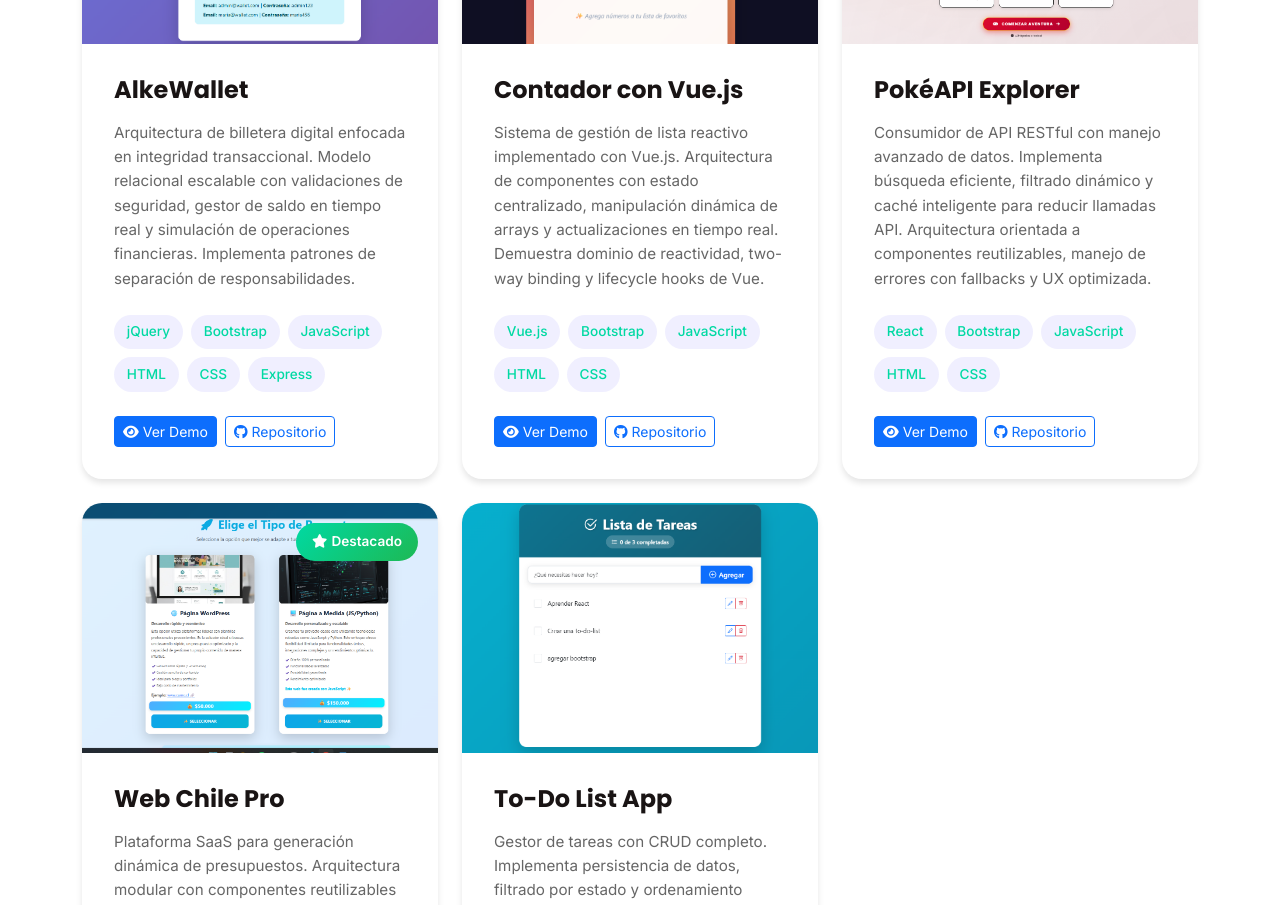
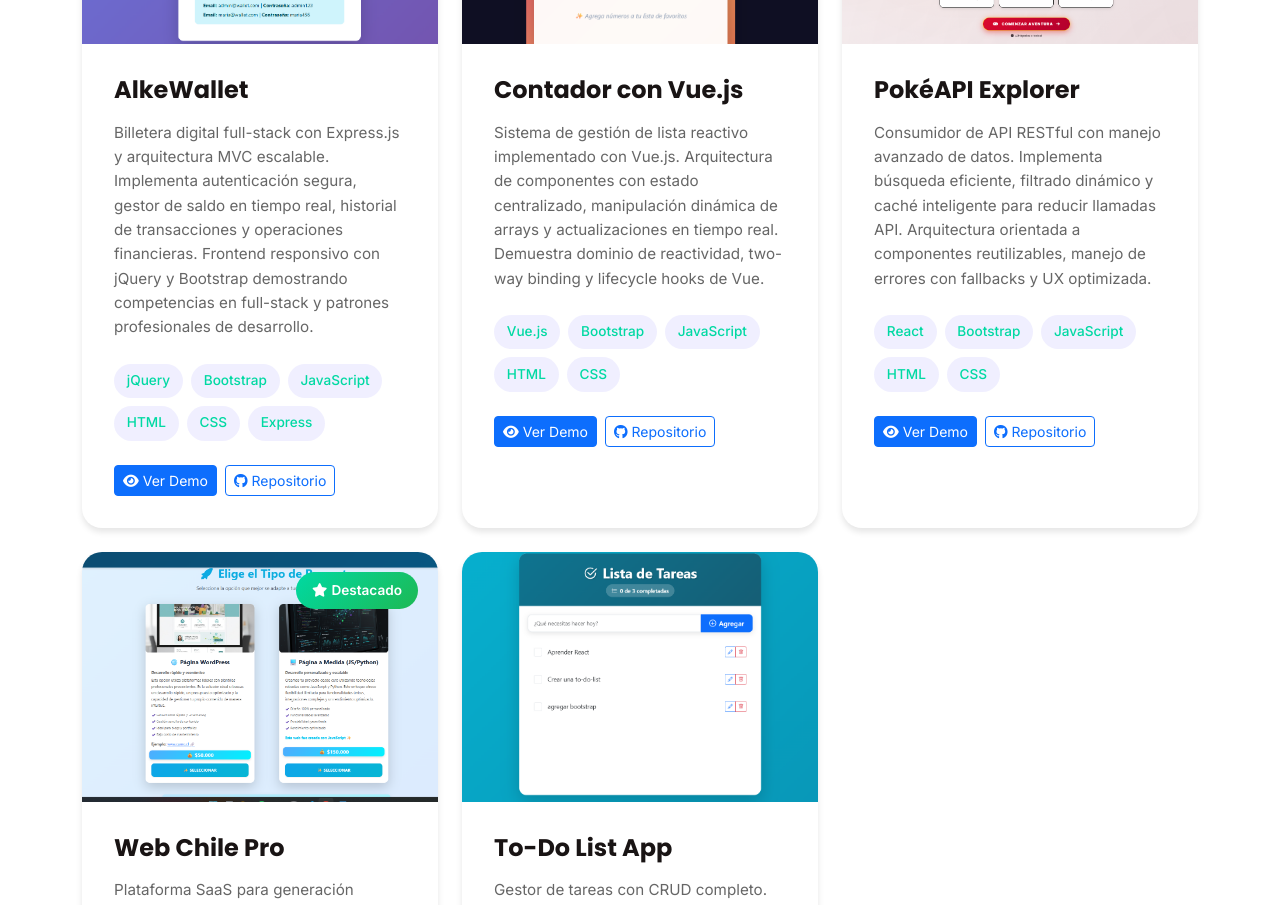
Before and after one commit to rasoh2/portafolio, a React (Vite) app: page / in a window 1280 px wide. Shown: the part 2540-3445 px from the top of the page. Built offline with nearby package versions, Linux system fonts and the light colour scheme.

Commit message:
Actualizar descripción y link de AlkeWallet - Versión full-stack

```diff
--- a/src/components/Projects.jsx
+++ b/src/components/Projects.jsx
@@ -16,7 +16,7 @@
       id: 1,
       title: "AlkeWallet",
       description:
-        "Arquitectura de billetera digital enfocada en integridad transaccional. Modelo relacional escalable con validaciones de seguridad, gestor de saldo en tiempo real y simulación de operaciones financieras. Implementa patrones de separación de responsabilidades.",
+        "Billetera digital full-stack con Express.js y arquitectura MVC escalable. Implementa autenticación segura, gestor de saldo en tiempo real, historial de transacciones y operaciones financieras. Frontend responsivo con jQuery y Bootstrap demostrando competencias en full-stack y patrones profesionales de desarrollo.",
       image: proyecto1,
       technologies: [
         "jQuery",
@@ -26,7 +26,7 @@
         "CSS",
         "Express",
       ],
-      demoUrl: "https://alkewallet.netlify.app/menu.html",
+      demoUrl: "https://alke-wallet-front.netlify.app/",
       repoUrl: "https://github.com/rasoh2/alke-wallet",
       featured: true,
     },
```
